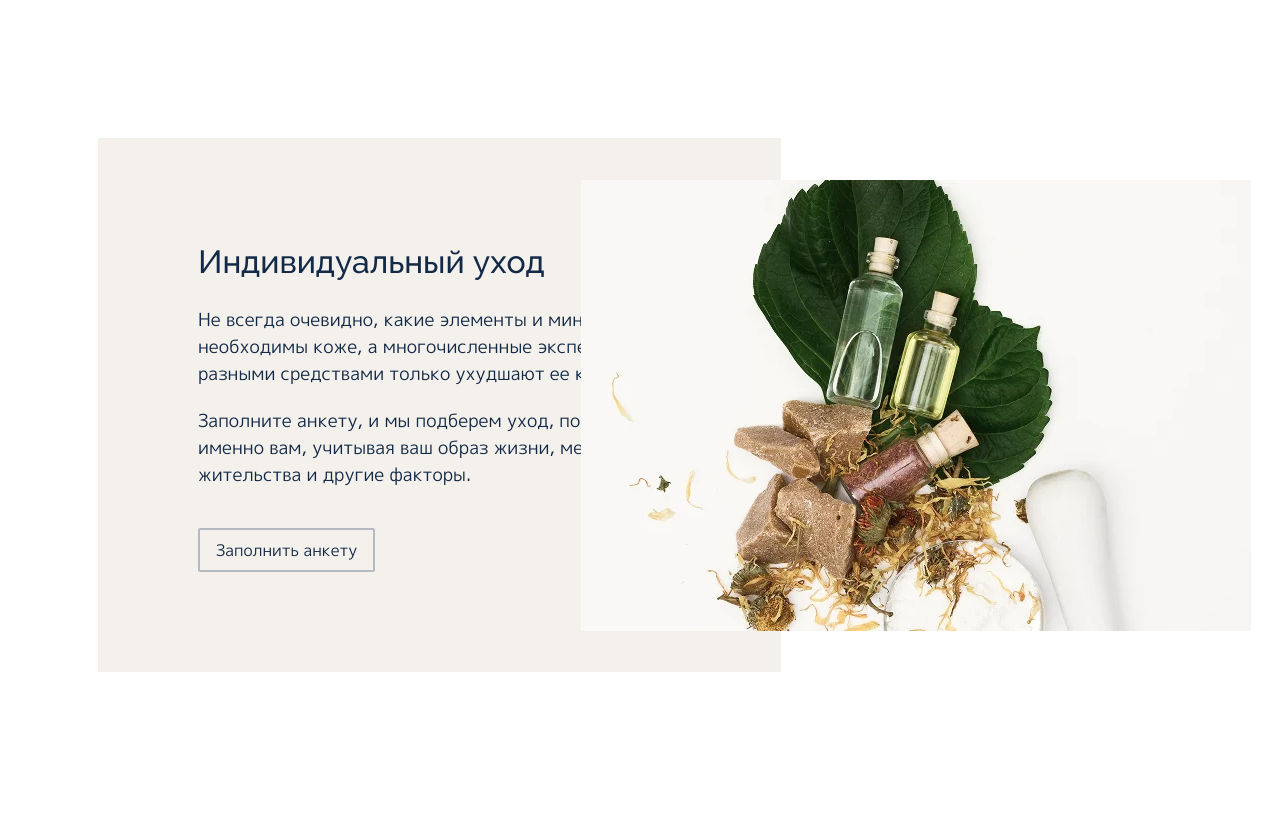
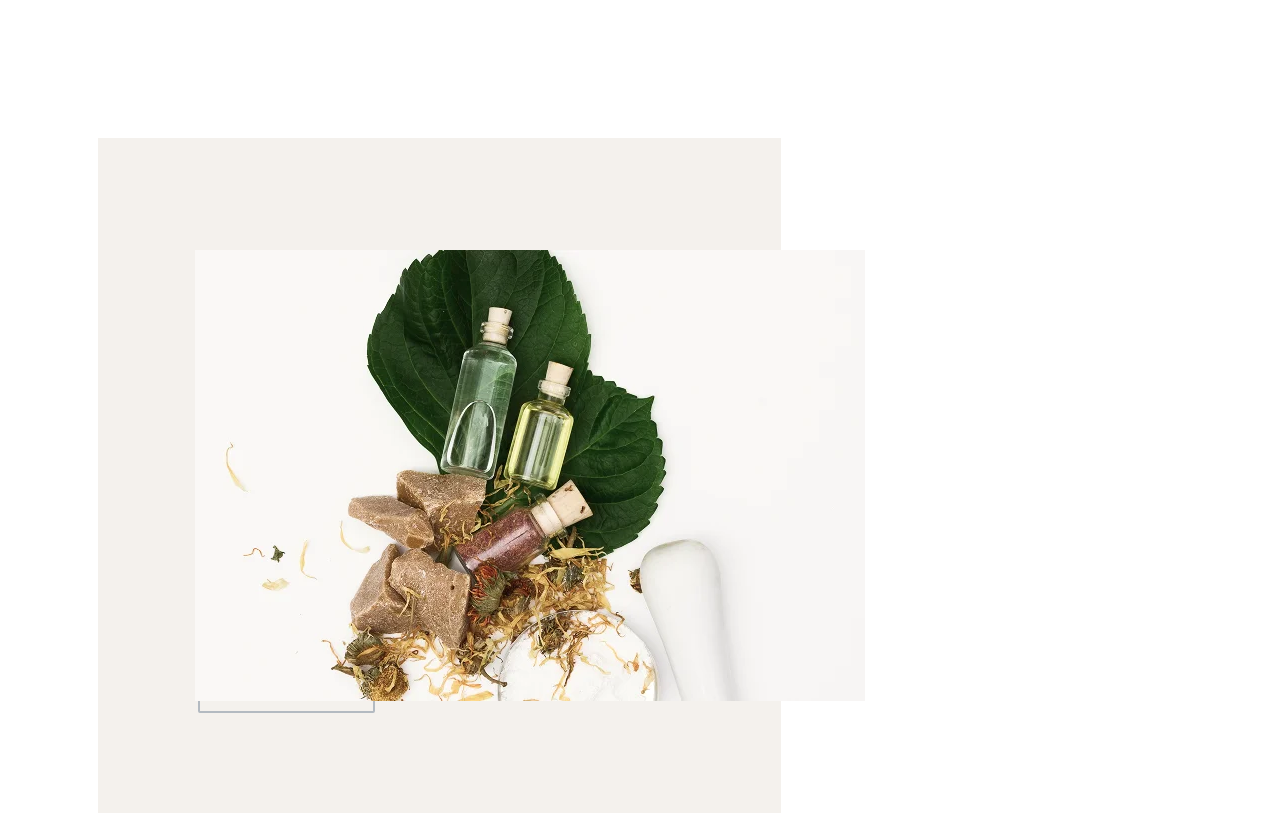
Before and after one commit to arhitecsh/maroon, a website: page index.html in a window 1280 px wide. Shown: the part 1861-2674 px from the top of the page. Before the commit the page ends 2533 px from the top, so only its background shows below. Drawn offline with nearby package versions, Linux system fonts and the light colour scheme.

Commit message:
offer-change

```diff
--- a/styles/blocks/_offer.scss
+++ b/styles/blocks/_offer.scss
@@ -15,7 +15,7 @@
   display: flex;
   flex-direction: column;
   align-items: flex-start;
-  gap: 20px;
+  gap: 40px;
 }
 
 .offer__title {
@@ -24,6 +24,7 @@
   font-weight: 500;
   color: variables.$color-primary;
   margin: 0;
+  max-width: 350px;
 }
 
 .offer__text {
@@ -32,6 +33,7 @@
   line-height: 1.5;
   color: variables.$color-primary;
   margin: 0;
+  max-width: 350px;
 }
 
 .offer__desk .btn {
@@ -42,10 +44,10 @@
   flex-shrink: 0;
   width: 670px;
   height: 451px;
-  margin-left: -200px;
   background-image: url(/assets/images/offer.webp);
   background-size: cover;
   background-position: center;
   background-repeat: no-repeat;
-  position: relative;
+  position: absolute;
+  right: 400px;
 }
```
Also changed, not shown: styles/main.css, 1 other file.
